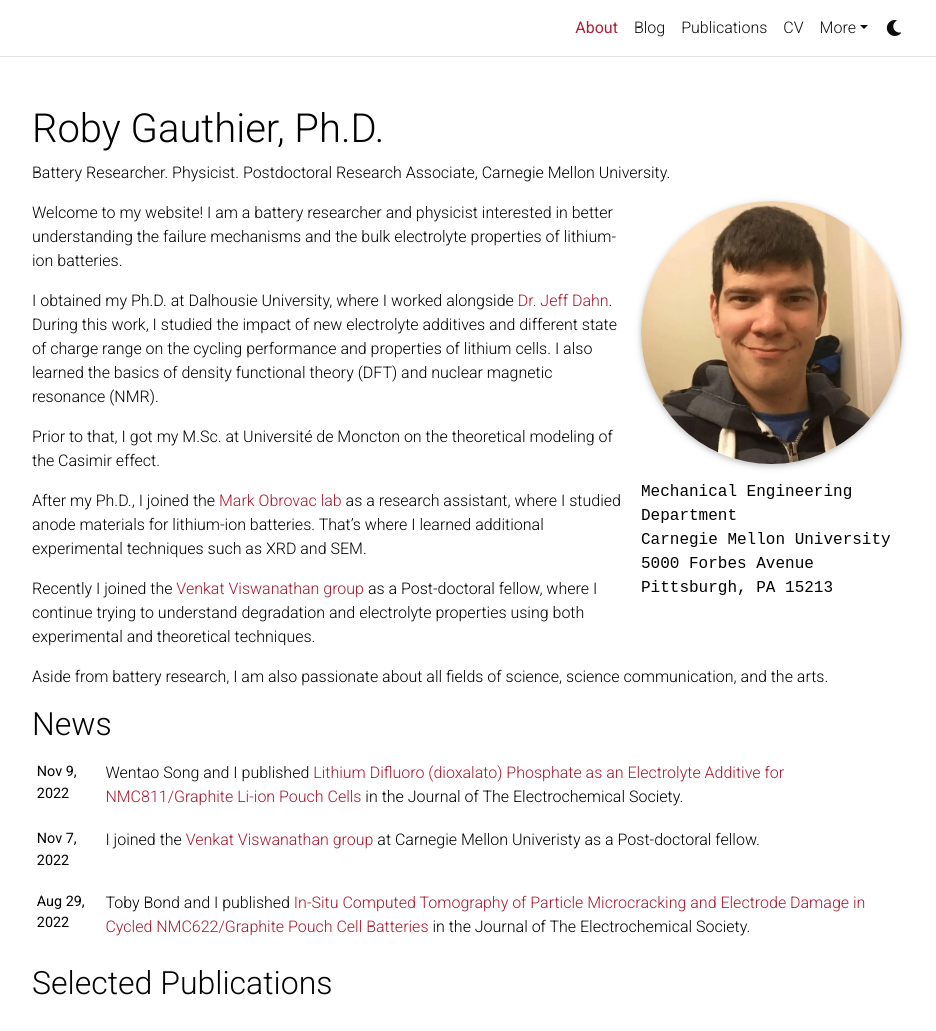
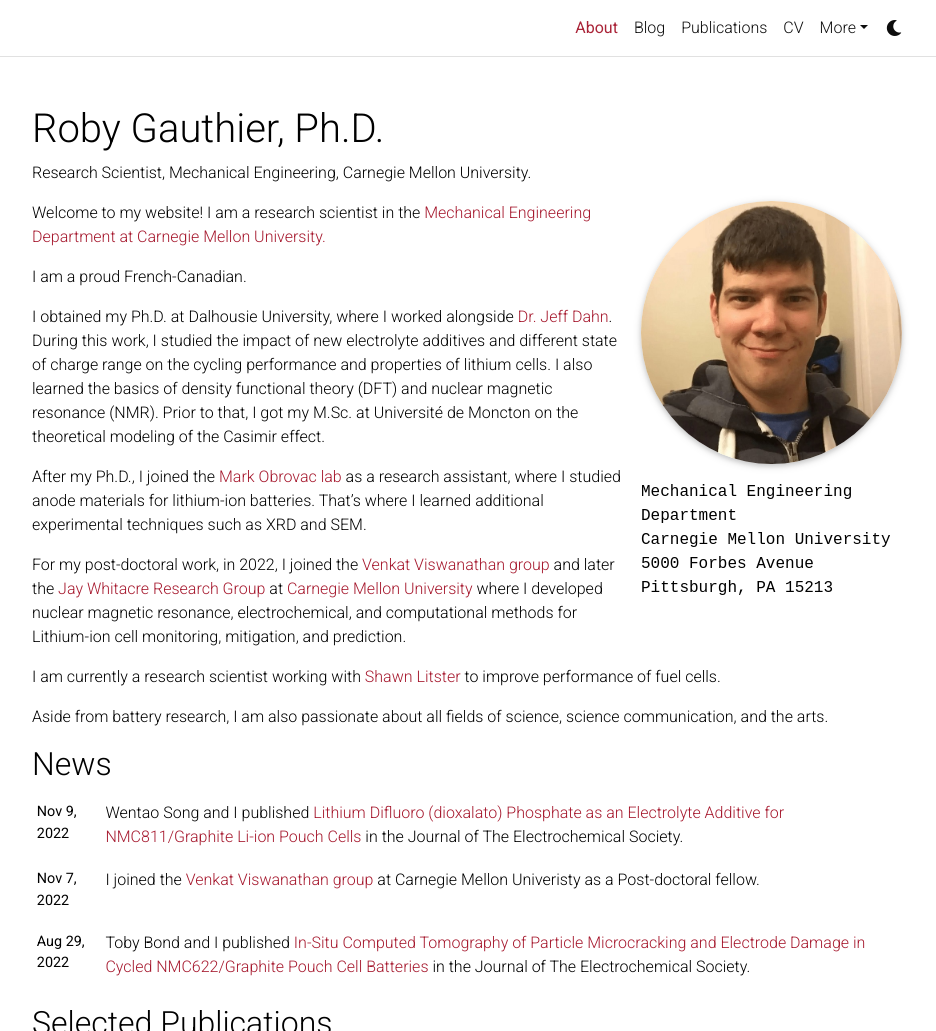
Before and after one commit to robygauthier/robygauthier.github.io, a Jekyll site: the page built from _pages/about.md, in a window 1280 px wide and 1300 px high, cut to the strip 0-1031 px from the top of the window. Shown: the whole strip, without its empty margins (173-1109 px from the left). Built offline with Jekyll 4.4.1, drawn with Linux system fonts in a browser that asks for light colours; comment, search, counter and statistics services are not loaded; a style sheet for code colours, icons or effects is not loaded.

Commit message:
added new about

```diff
--- a/_config.yml
+++ b/_config.yml
@@ -93,7 +93,7 @@
 unsplash_id: # your unsplash id
 instagram_id: # your instagram id
 facebook_id: # your facebook id
-youtube_id:
+youtube_id: chlorophyrus1804
 discord_id: # your discord id (18-digit unique numerical identifier)
 
 contact_note: >
--- a/_pages/about.md
+++ b/_pages/about.md
@@ -2,7 +2,7 @@
 layout: about
 title: About
 permalink: /
-subtitle: Battery Researcher. Physicist. Postdoctoral Research Associate, Carnegie Mellon University.
+subtitle: Research Scientist, Mechanical Engineering, Carnegie Mellon University.
 
 profile:
   align: right
@@ -19,14 +19,16 @@
 selected_papers: true # includes a list of papers marked as "selected={true}"
 social: true  # includes social icons at the bottom of the page
 ---
-Welcome to my website! I am a battery researcher and physicist interested in better understanding the failure mechanisms and the bulk electrolyte properties of lithium-ion batteries.
+Welcome to my website! I am a research scientist in the [Mechanical Engineering Department at Carnegie Mellon University.](https://www.meche.engineering.cmu.edu)
 
-I obtained my Ph.D. at Dalhousie University, where I worked alongside [Dr. Jeff Dahn](https://www.dal.ca/diff/dahn.html). During this work, I studied the impact of new electrolyte additives and different state of charge range on the cycling performance and properties of lithium cells. I also learned the basics of density functional theory (DFT) and nuclear magnetic resonance (NMR).
+I am a proud French-Canadian.
 
-Prior to that, I got my M.Sc. at Université de Moncton on the theoretical modeling of the Casimir effect.
+I obtained my Ph.D. at Dalhousie University, where I worked alongside [Dr. Jeff Dahn](https://www.dal.ca/diff/dahn.html). During this work, I studied the impact of new electrolyte additives and different state of charge range on the cycling performance and properties of lithium cells. I also learned the basics of density functional theory (DFT) and nuclear magnetic resonance (NMR). Prior to that, I got my M.Sc. at Université de Moncton on the theoretical modeling of the Casimir effect.
 
 After my Ph.D., I joined the [Mark Obrovac lab](https://www.dal.ca/sites/obrovac.html) as a research assistant, where I studied anode materials for lithium-ion batteries. That's where I learned additional experimental techniques such as XRD and SEM.
 
-Recently I joined the [Venkat Viswanathan group](https://www.cmu.edu/me/venkatgroup/) as a Post-doctoral fellow, where I continue trying to understand degradation and electrolyte properties using both experimental and theoretical techniques.
+For my post-doctoral work, in 2022, I joined the [Venkat Viswanathan group](https://www.cmu.edu/me/venkatgroup/) and later the [Jay Whitacre Research Group](https://www.andrew.cmu.edu/user/whitacre/index.html) at [Carnegie Mellon University](https://www.meche.engineering.cmu.edu) where I developed nuclear magnetic resonance, electrochemical, and computational methods for Lithium-ion cell monitoring, mitigation, and prediction.
+
+I am currently a research scientist working with [Shawn Litster](https://www.cmu.edu/me/tpes/) to improve performance of fuel cells.
 
 Aside from battery research, I am also passionate about all fields of science, science communication, and the arts.
```
